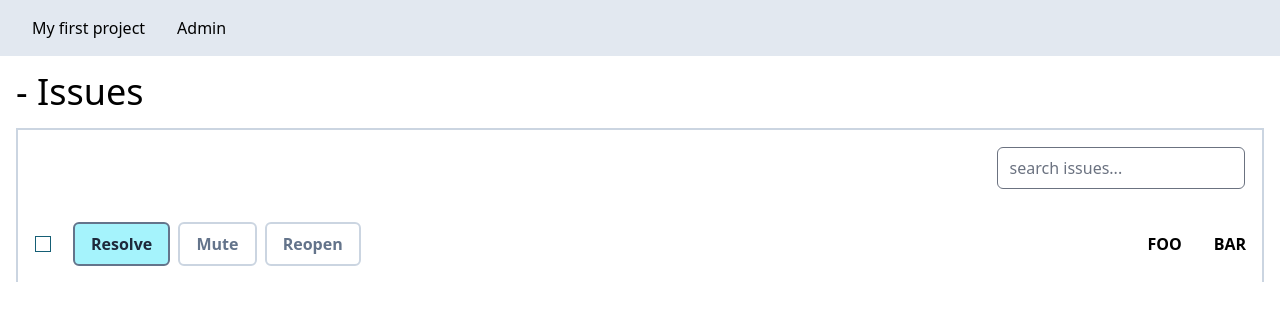
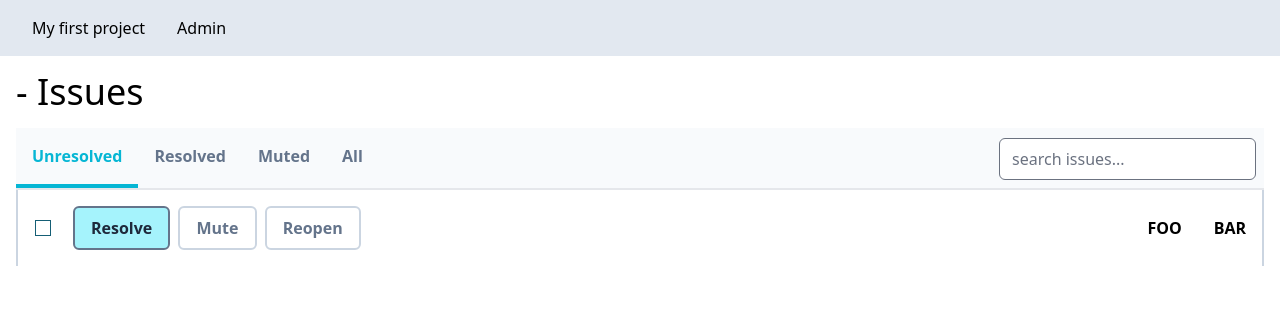
Before and after one commit to bugsink/bugsink, a Django app: template issues/templates/issues/issue_list.html in a window 1280 px wide. Shown: the top 321 px of the page. Run offline with Django 4.2, Linux system fonts and the light colour scheme; the template is opened without the code that fills it, so the values that code supplies are empty; some libraries are stand-ins or nearby versions.

Commit message:
Quick-links at top of the issue-list page

```diff
--- a/issues/templates/issues/issue_list.html
+++ b/issues/templates/issues/issue_list.html
@@ -4,15 +4,26 @@
 
 {% block content %}
 
+
+
 <div class="m-4">
 <h1 class="text-4xl mt-4">{{ project.name }} - Issues</h1>
 
-    <div class="mt-4">
+<div class="flex bg-slate-50 border-b-2 mt-4 items-end">
+    <div class="flex">
+    <a href="TODO"><div class="p-4 text-cyan-500 font-bold border-cyan-500 border-b-4 hover:bg-slate-200">Unresolved</div></a>
+    <a href="TODO"><div class="p-4 text-slate-500 font-bold border-slate-400 hover:bg-slate-200 hover:border-b-4">Resolved</div></a>
+    <a href="TODO"><div class="p-4 text-slate-500 font-bold border-slate-400 hover:bg-slate-200 hover:border-b-4">Muted</div></a>
+    <a href="TODO"><div class="p-4 text-slate-500 font-bold border-slate-400 hover:bg-slate-200 hover:border-b-4">All</div></a>
+    </div>
+    <div class="ml-auto p-2">
+        <input type="text" name="search" placeholder="search issues..." class="focus:border-cyan-500 focus:ring-cyan-200 rounded-md"/>
+    </div>
+</div>
+
+    <div>
       <table class="w-full">
       <thead>
-            <tr class="bg-white border-slate-300 border-t-2 border-l-2 border-r-2 ">
-                <td colspan="4" class="text-right">
-                    <input type="text" name="search" placeholder="search issues..." class="w-1/5 m-4 focus:border-cyan-500 focus:ring-cyan-200 rounded-md"/>
 
 {% comment %}
 https://flowbite.com/docs/forms/floating-label/
--- a/theme/static/css/dist/styles.css
+++ b/theme/static/css/dist/styles.css
@@ -807,6 +807,10 @@ select {
   margin: 1rem;
 }
 
+.m-8 {
+  margin: 2rem;
+}
+
 .mx-auto {
   margin-left: auto;
   margin-right: auto;
@@ -862,6 +866,10 @@ select {
 
 .ml-1 {
   margin-left: 0.25rem;
+}
+
+.mb-0 {
+  margin-bottom: 0px;
 }
 
 .block {
@@ -1003,8 +1011,16 @@ select {
   align-content: flex-start;
 }
 
+.items-end {
+  align-items: flex-end;
+}
+
 .items-center {
   align-items: center;
+}
+
+.items-stretch {
+  align-items: stretch;
 }
 
 .justify-center {
@@ -1217,6 +1233,14 @@ select {
 
 .p-4 {
   padding: 1rem;
+}
+
+.p-8 {
+  padding: 2rem;
+}
+
+.p-2 {
+  padding: 0.5rem;
 }
 
 .px-2 {
```
